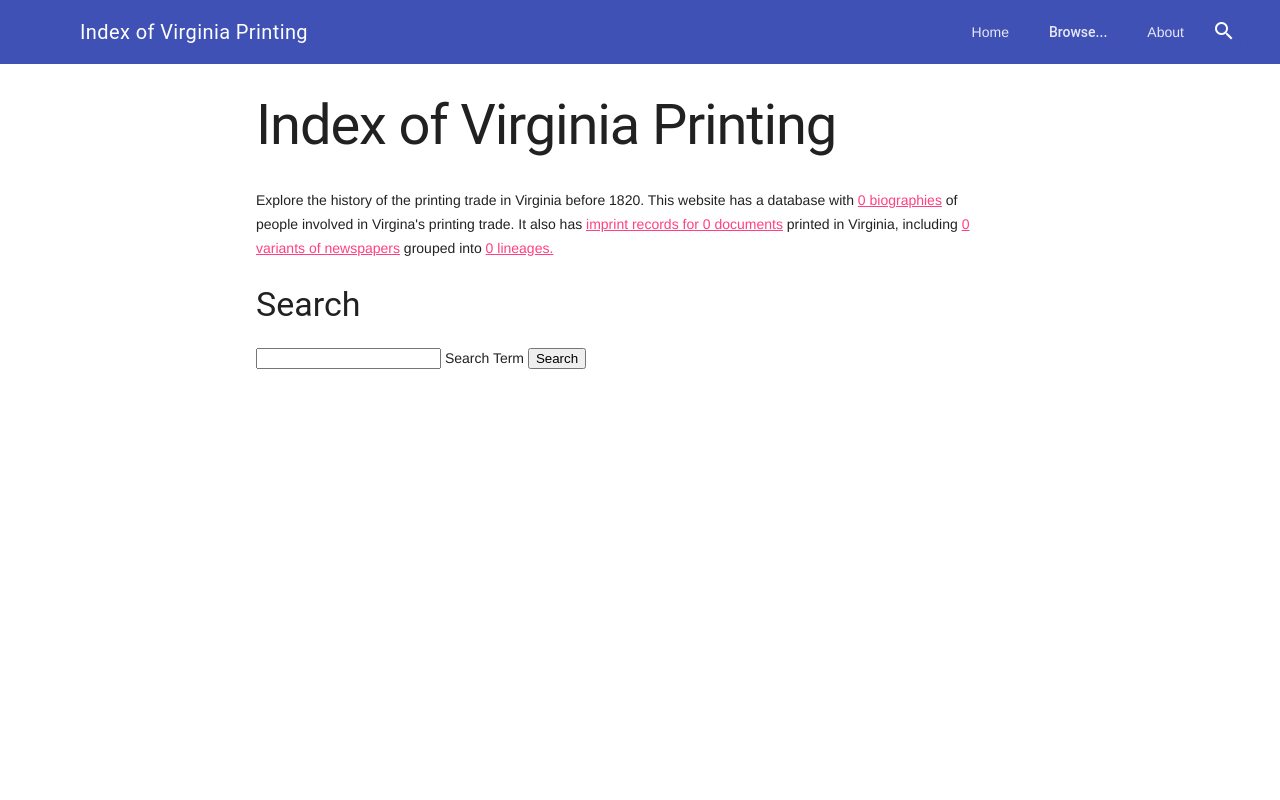
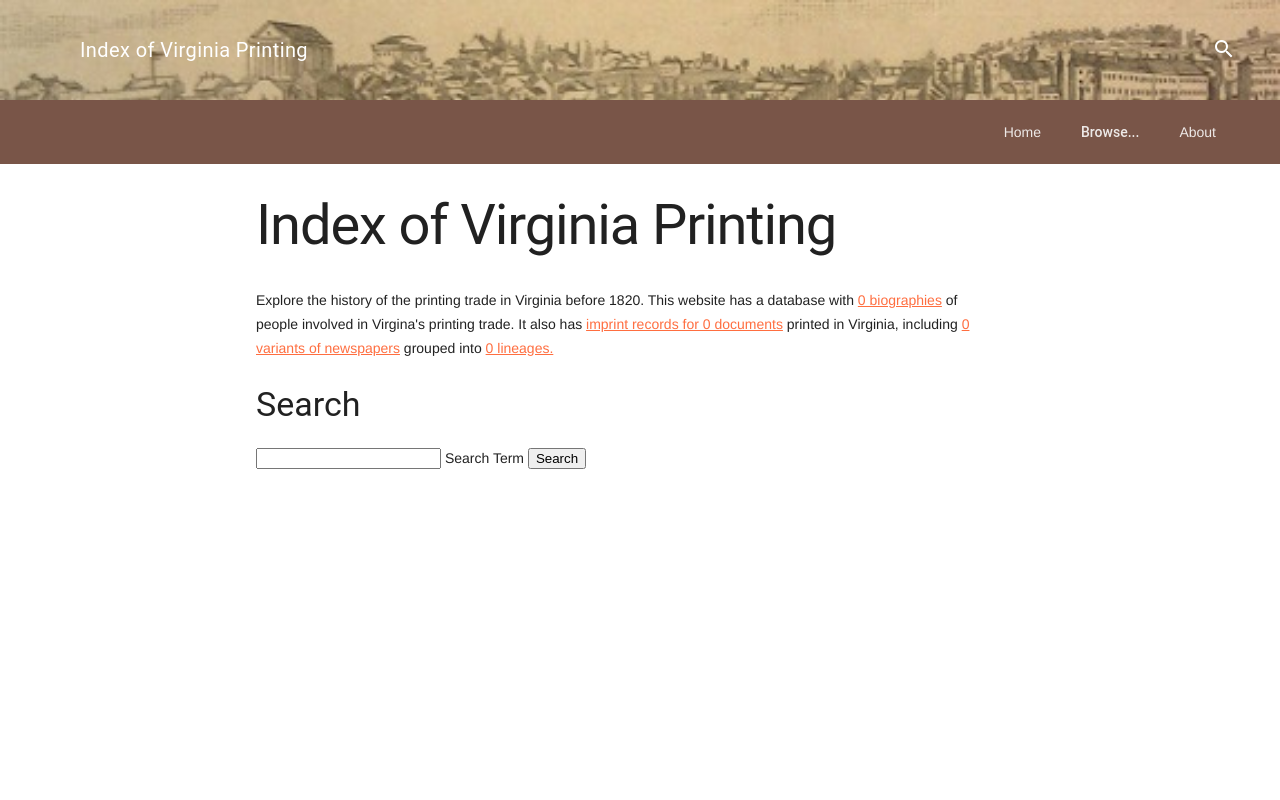
Before and after one commit to lbowenbiggs/virginia-priniting-db, a Django app: page / in a window 1280 px wide. Run offline with Django 3.2, Linux system fonts and the light colour scheme; data that the repository does not hold is empty.

Commit message:
Use engraving of Richmond as the header (for index page)

```diff
--- a/VirginiaPrinting/static/VirginiaPrinting/style.css
+++ b/VirginiaPrinting/static/VirginiaPrinting/style.css
@@ -15,3 +15,10 @@ main {
     color: white;
     opacity: .87;
 }
+
+.title-row {
+    background: url('richmond1800banner.jpg');
+    background-repeat: no-repeat;
+    background-size: cover;
+    height: 100px;
+}
--- a/VirginiaPrinting/templates/VirginiaPrinting/index.html
+++ b/VirginiaPrinting/templates/VirginiaPrinting/index.html
@@ -9,7 +9,7 @@
     <meta charset="UTF-8">
     <title>Index of Virginia Printing</title>
     <link rel="stylesheet" href="https://fonts.googleapis.com/icon?family=Material+Icons">
-<link rel="stylesheet" href="https://code.getmdl.io/1.3.0/material.indigo-pink.min.css">
+<link rel="stylesheet" href="https://code.getmdl.io/1.3.0/material.brown-deep_orange.min.css">
 <script defer src="https://code.getmdl.io/1.3.0/material.min.js"></script>
 
     {% load static %}
@@ -18,15 +18,31 @@
 </head>
 <body>
 
-<!-- Uses a header that scrolls with the text, rather than staying
-  locked at the top -->
 <div class="mdl-layout mdl-js-layout">
-  <header class="mdl-layout__header mdl-layout__header--scroll">
-    <div class="mdl-layout__header-row">
+  <header class="mdl-layout__header mdl-layout__header--waterfall">
+    <div class="mdl-layout__header-row title-row">
       <!-- Title -->
       <span class="mdl-layout-title">Index of Virginia Printing</span>
       <!-- Add spacer, to align navigation to the right -->
       <div class="mdl-layout-spacer"></div>
+        <!-- Expandable Searchbar -->
+        <div class="mdl-textfield mdl-js-textfield mdl-textfield--expandable
+                  mdl-textfield--floating-label mdl-textfield--align-right">
+        <label class="mdl-button mdl-js-button mdl-button--icon"
+               for="fixed-header-drawer-exp">
+          <i class="material-icons">search</i>
+        </label>
+        <div class="mdl-textfield__expandable-holder">
+            <form action="{% url 'VPDB:search' %}" method="get">
+          <input class="mdl-textfield__input" type="text" name="search_term"
+                 id="fixed-header-drawer-exp">
+            <input class="hidden" type="submit">
+                </form>
+        </div>
+        </div>
+    </div>
+<div class="mdl-layout__header-row">
+    <div class="mdl-layout-spacer"></div>
       <!-- Navigation -->
       <nav class="mdl-navigation">
         <a class="mdl-navigation__link" href="{% url 'VPDB:index' %}">Home</a>
@@ -45,23 +61,7 @@
 
         <a class="mdl-navigation__link" href="{% url 'VPDB:about' %}">About</a>
       </nav>
-
-        <div class="mdl-textfield mdl-js-textfield mdl-textfield--expandable
-                  mdl-textfield--floating-label mdl-textfield--align-right">
-        <label class="mdl-button mdl-js-button mdl-button--icon"
-               for="fixed-header-drawer-exp">
-          <i class="material-icons">search</i>
-        </label>
-        <div class="mdl-textfield__expandable-holder">
-            <form action="{% url 'VPDB:search' %}" method="get">
-          <input class="mdl-textfield__input" type="text" name="search_term"
-                 id="fixed-header-drawer-exp">
-            <input class="hidden" type="submit">
-                </form>
-        </div>
-      </div>
-
-    </div>
+</div>
   </header>
   <main class="mdl-layout__content">
     <div class="page-content">
```
Also changed, not shown: VirginiaPrinting/static/VirginiaPrinting/richmond1800banner.jpg (added).
